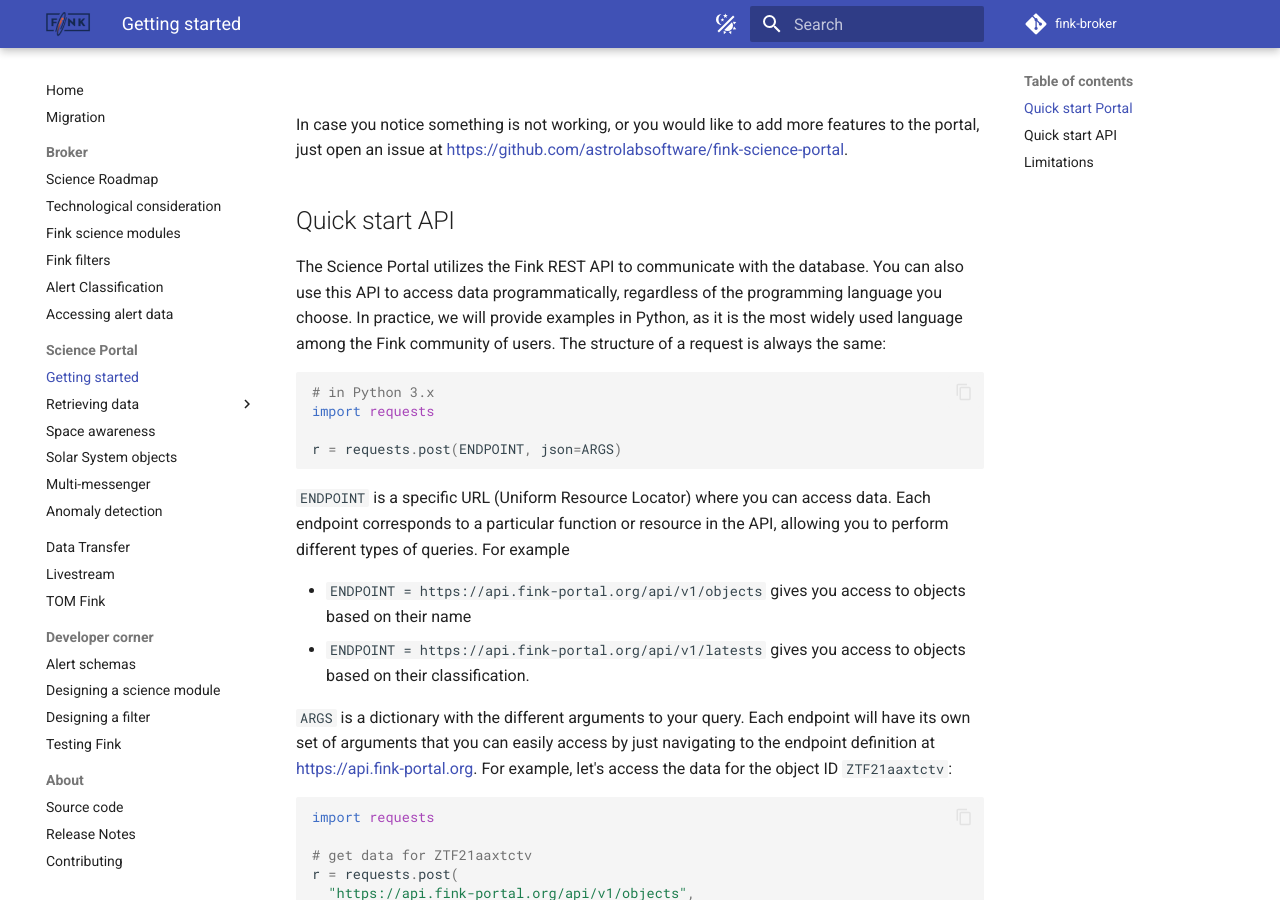
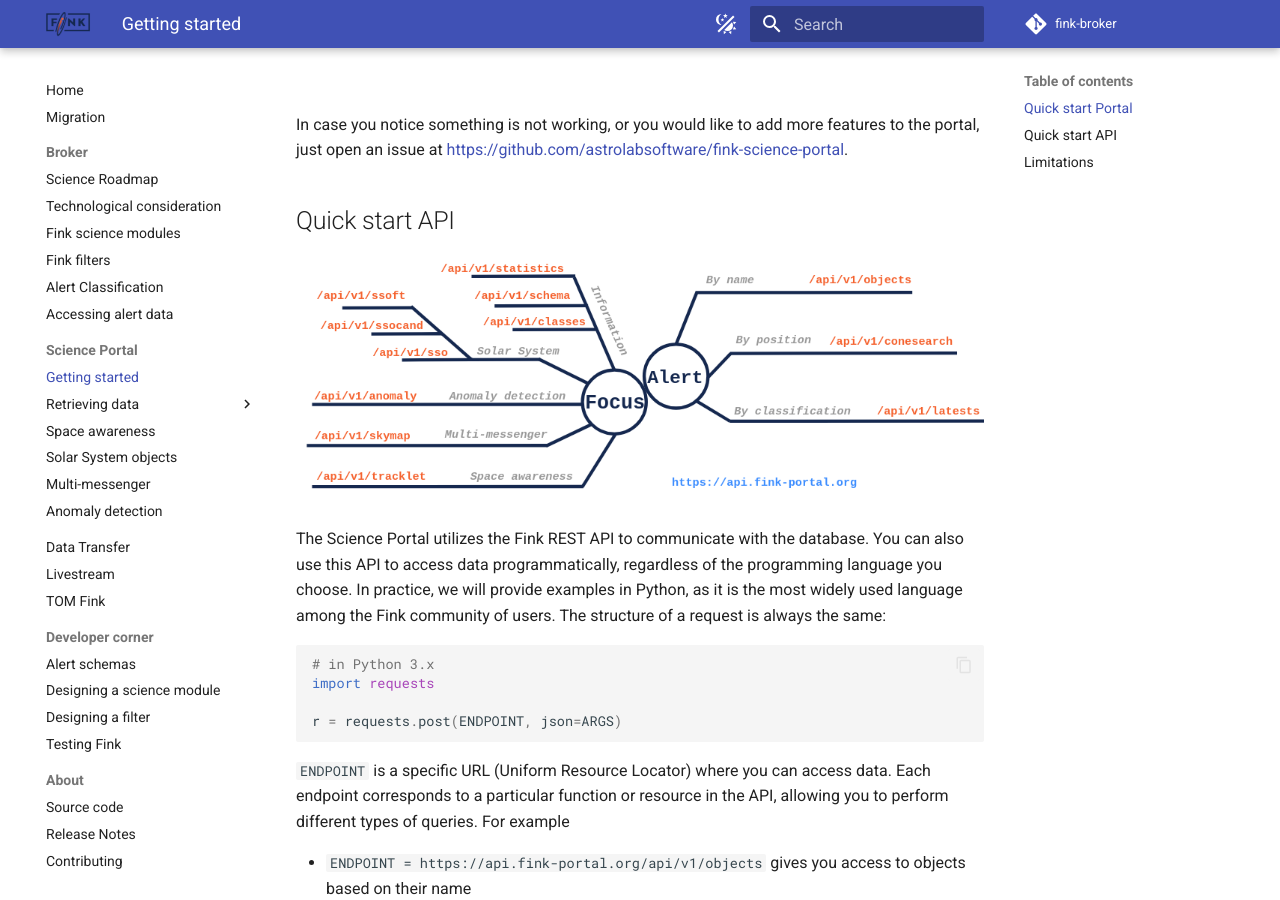
Before and after one commit to astrolabsoftware/fink, an MkDocs documentation site: the page built from docs/services/search/getting_started.md, in a window 1280 px wide and 900 px high, scrolled down 1882 px. Built offline with MkDocs 1.6.1 and Material for MkDocs 9.7.7, drawn with Linux system fonts in a browser that asks for light colours; comment, search, counter and statistics services are not loaded.

Commit message:
API description

```diff
--- a/docs/services/search/getting_started.md
+++ b/docs/services/search/getting_started.md
@@ -21,6 +21,8 @@ Once you found an interesting object, just click on its name to open its page to
 In case you notice something is not working, or you would like to add more features to the portal, just open an issue at [https://github.com/astrolabsoftware/fink-science-portal](https://github.com/astrolabsoftware/fink-science-portal).
 
 ## Quick start API
+
+![Screenshot](../../img/API_description.png)
 
 The Science Portal utilizes the Fink REST API to communicate with the database. You can also use this API to access data programmatically, regardless of the programming language you choose. In practice, we will provide examples in Python, as it is the most widely used language among the Fink community of users. The structure of a request is always the same:
 
```
Also changed, not shown: docs/img/API_description.png (added).
